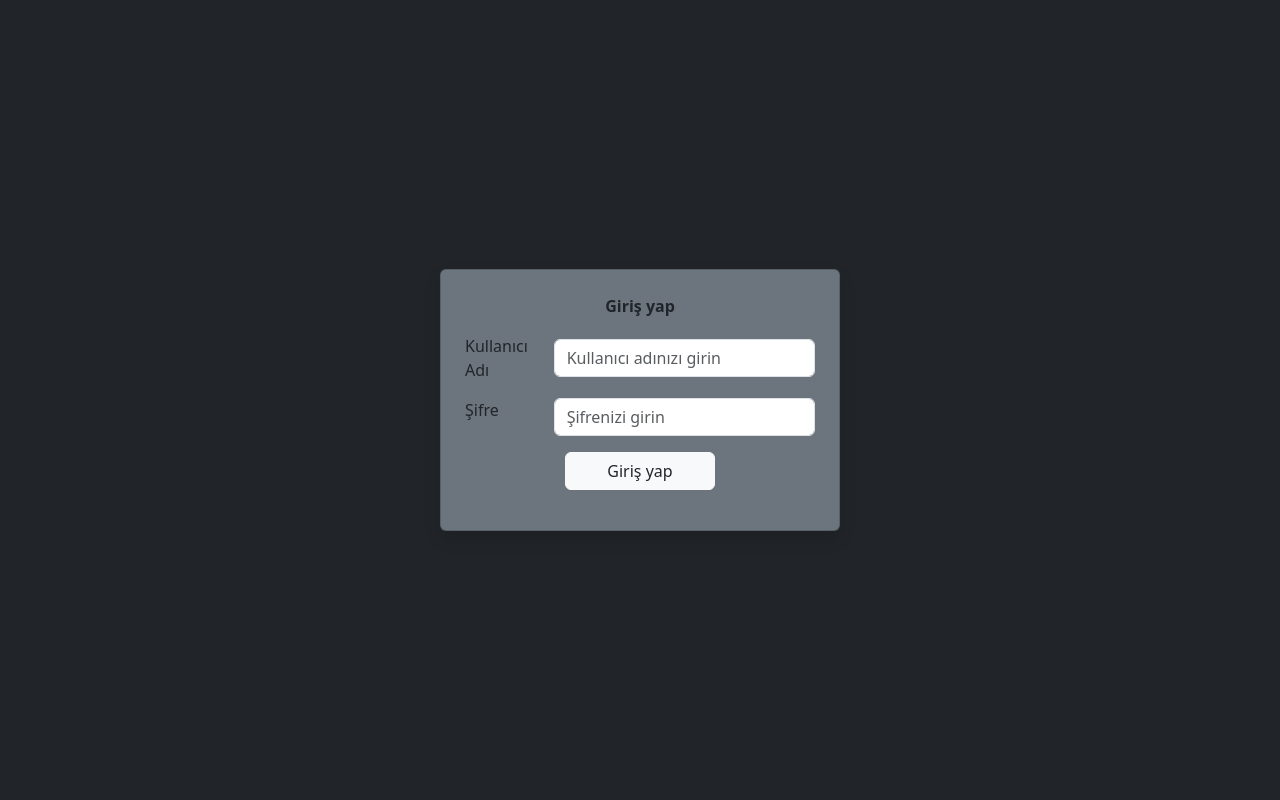
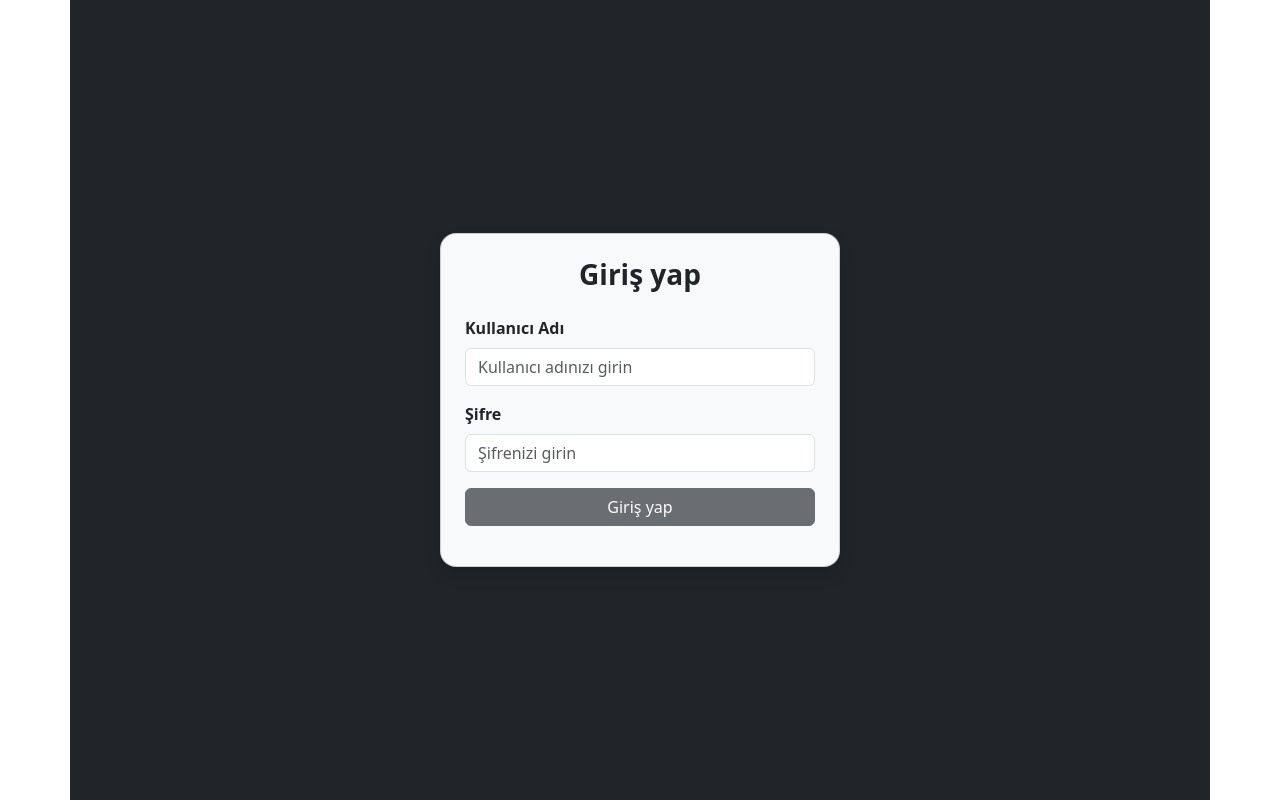
Before and after one commit to Muratcany001/TaskManagerUI, an Angular app: page /login in a window 1280 px wide. Built offline with nearby package versions, Linux system fonts and the light colour scheme.

Commit message:
login sayfasının yazılması

```diff
--- a/src/app/Pages/login/login.html
+++ b/src/app/Pages/login/login.html
@@ -1,39 +1,34 @@
-<head class="bg-dark">
-    <meta charset="utf-8">
-    <meta name="viewport" content="width=device-width, initial-scale=1">
-    <title>Giriş yap</title>
-    <link href="https://cdn.jsdelivr.net/npm/bootstrap@5.3.3/dist/css/bootstrap.min.css" rel="stylesheet" integrity="sha384-QWTKZyjpPEjISv5WaRU9OFeRpok6YctnYmDr5pNlyT2bRjXh0JMhjY6hW+ALEwIH" crossorigin="anonymous">
-  </head>
-
-<body class="bg-dark">
-
-    <div class="container d-flex justify-content-center align-items-center vh-100">
-    <div class="card bg-secondary text-dark shadow rounded p-4" style="width: 400px;">
-        <form>
-            <div>
-                <label class="mb-3 d-flex justify-content-center b-white fw-bold ">Giriş yap</label>
+<link href="https://cdn.jsdelivr.net/npm/bootstrap@5.3.3/dist/css/bootstrap.min.css" rel="stylesheet">
+<div class="container vh-100 d-flex justify-content-center align-items-center bg-dark">
+  <div class="card shadow rounded-4 p-4" style="width: 100%; max-width: 400px; background: #f8f9fa;">
+    <form [formGroup]="loginForm" (ngSubmit)="onLogin()">
+      <div class="mb-4">
+        <h3 class="text-center fw-bold text-dark">Giriş yap</h3>
       </div>
-            <div class="mb-3 d-flex align-items-center">
-                <label for="name" class="me-3" style="width: 100px">Kullanıcı Adı</label>
+      <div class="mb-3">
+        <label for="userName" class="form-label fw-semibold text-dark">Kullanıcı Adı</label>
         <input type="text"
-                       id="name"
-                       formControlName="name"
+               id="userName"
+               formControlName="email"
+               required
                class="form-control"
                placeholder="Kullanıcı adınızı girin">
       </div>
-
-            <div class="mb-3 d-flex justify-content-center">
-                <label for="password" class="me-3" style="width: 100px">Şifre</label>
+      <div class="mb-3">
+        <label for="userPassword" class="form-label fw-semibold text-dark">Şifre</label>
         <input type="password"
-                       id="password"
+               id="userPassword"
+               formControlName="password"
+               required
                class="form-control"
-                       formControlName="password"
                placeholder="Şifrenizi girin">
       </div>
-            <div class="d-flex justify-content-center">
-                <button type="submit" class="btn btn-light text-dark rounded" style="width: 150px;">Giriş yap</button>
+      <div *ngIf="errorMessage" class="alert alert-danger text-center py-1 my-2">
+        {{ errorMessage }}
+      </div>
+      <div class="d-grid">
+        <button type="submit" class="btn btn-dark rounded" [disabled]="loginForm.invalid">Giriş yap</button>
       </div>
     </form>
   </div>
 </div>
-</body>
--- a/src/app/Pages/login/login.ts
+++ b/src/app/Pages/login/login.ts
@@ -1,11 +1,75 @@
-import { Component } from '@angular/core';
+import { Component, OnInit } from '@angular/core';
+import { Form, FormBuilder, FormGroup, FormsModule, ReactiveFormsModule, Validators } from '@angular/forms';
+import { BrowserModule } from '@angular/platform-browser';
+import { ActivatedRoute, Router, RouterLink } from '@angular/router';
+import { ApiService } from '../../api-service';
+import { CommonModule } from '@angular/common';
 
 @Component({
   selector: 'app-login',
-  imports: [],
+  imports: [FormsModule,ReactiveFormsModule,CommonModule],
   templateUrl: './login.html',
   styleUrl: './login.css'
 })
-export class Login {
+export class Login implements OnInit {
+  loginForm : FormGroup;
+  errorMessage : string = "";
+  returnUrl:string="/";
+  constructor(
+    private fb: FormBuilder,
+    private router:Router,
+    private route : ActivatedRoute,
+    private apiService: ApiService,
+    private formBuilder: FormBuilder
+  ){
+    this.loginForm= this.formBuilder.group({
+      email: ["", Validators.required],
+      password: ["",Validators.required]
+    });
+  }
 
+
+ngOnInit(): void {
+
+  this.route.queryParams.subscribe(params=> {
+    if (params["returnUrl"]){
+      this.returnUrl = params["returnUrl"];
+    }
+  });
 }
+  onLogin(): void {
+    if(this.loginForm.invalid){
+      return;
+    }
+    const user = {
+      email: this.loginForm.value.email,
+      password: this.loginForm.value.password
+    };
+
+    console.log("login denemesi",user);
+
+    this.apiService.login(user).subscribe({
+      next: (response: any) => {
+        console.log("Login yanıtı", response);
+        this.errorMessage = "Giriş başarılı"
+        this.router.navigate([this.returnUrl]);
+      },
+      error: (error: any) => {
+        console.log("login hatası", error)
+        if(error.status === 0){
+          this.errorMessage = "Api sunucusuna bağlanılamıyor"
+        }
+        else if (error.status === 401){
+          this.errorMessage = "Kullanıcı adı veya şifre hatalı";
+        }
+        else {
+          this.errorMessage = "giriş yapılırken bir hata oluştu";
+        }
+      }
+    });
+  }
+
+  get f(){
+    return this.loginForm.controls;
+  }
+}
--- a/src/app/api-service.ts
+++ b/src/app/api-service.ts
@@ -7,7 +7,7 @@ import { Tasks } from './Pages/tasks/tasks';
   providedIn: 'root'
 })
 export class ApiService {
-  private apiUrl = "https://localhost:7029";
+  private apiUrl = "https://localhost:7188";
   private headers = new HttpHeaders({
         'Content-Type': 'application/json',
         'Accept' : 'application/json'
@@ -35,14 +35,17 @@ export class ApiService {
   GetBackVersions(taskId:number, versionId: number, lastUpdaterId :number): Observable<any>{
     return this.http.patch(`${this.apiUrl}/version/GetBackVersion/${taskId}/${versionId}/${lastUpdaterId}`, {});
   }
+
   CreateTasks(task: Tasks): Observable<any>{
-    return this.http.post(`${this.apiUrl}/task/CreateTask`, {}, {headers: this.headers});
+    return this.http.post(`${this.apiUrl}/task/CreateTask`, task, {headers: this.headers});
   }
+
   UpdateTaskByIds(id:number): Observable<any>{
     return this.http.patch(`${this.apiUrl}/task/UpdateTaskById/${id}`, {});
   }
+
   DeleteTaskByIds(id:number){
-    return this.http.delete(`${this.apiUrl}/task/DeleteTaskById/${id}`,{});
+    return this.http.delete(`${this.apiUrl}/task/DeleteTaskById/${id}`);
   }
   GetAllTasks(): Observable<any>{
     return this.http.get(`${this.apiUrl}/task/GetAllTask`);
@@ -106,5 +109,8 @@ export class ApiService {
     return this.http.patch(`${this.apiUrl}/document/UpdateDocumentById/${id}/${filePath}`, {});
   }
 
+  login(user: {email: string, password: string}): Observable<any> {
+    return this.http.post(`${this.apiUrl}/users/Login`, user, {headers: this.headers});
+  }
 
 }
```
Lines whose indentation alone changed are shown as unchanged.
